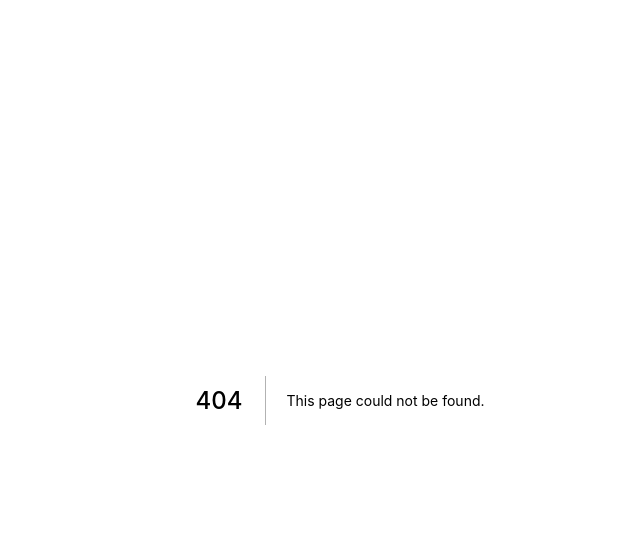
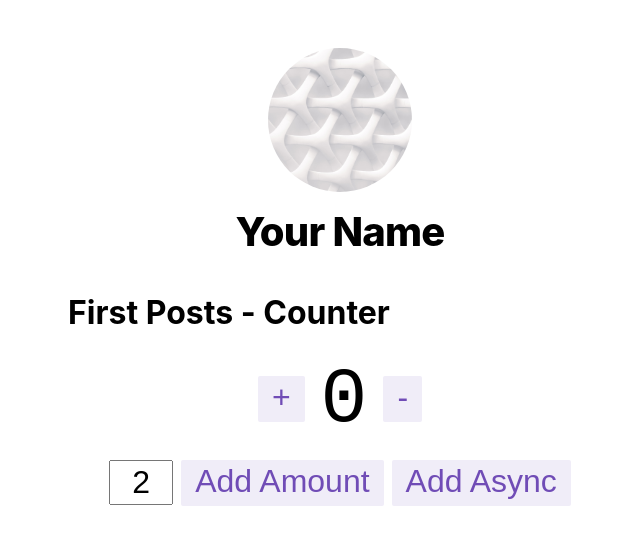
Before and after one commit to gweecl/nextjs-starter-template, a Next.js app: page /posts/first-post in a window 1280 px wide. Before the commit this address had no page. Shown: the top 544 px of the page, without its empty margins (300-940 px from the left). Built offline with nearby package versions, Linux system fonts and the light colour scheme.

Commit message:
Add Redux and Layout sample

```diff
--- /dev/null
+++ b/components/layout.js
@@ -0,0 +1,73 @@
+import Head from 'next/head'
+import Image from 'next/image'
+import styles from './layout.module.css'
+import utilStyles from '../styles/utils.module.css'
+import Link from 'next/link'
+
+const name = 'Your Name'
+export const siteTitle = 'Next.js Sample Website'
+
+export default function Layout({ children, home }) {
+  return (
+    <div className={styles.container}>
+      <Head>
+        <link rel="icon" href="/favicon.ico" />
+        <meta
+          name="description"
+          content="Learn how to build a personal website using Next.js"
+        />
+        <meta
+          property="og:image"
+          content={`https://og-image.vercel.app/${encodeURI(
+            siteTitle
+          )}.png?theme=light&md=0&fontSize=75px&images=https%3A%2F%2Fassets.vercel.com%2Fimage%2Fupload%2Ffront%2Fassets%2Fdesign%2Fnextjs-black-logo.svg`}
+        />
+        <meta name="og:title" content={siteTitle} />
+        <meta name="twitter:card" content="summary_large_image" />
+      </Head>
+      <header className={styles.header}>
+        {home ? (
+          <>
+            <Image
+              priority
+              src="/images/profile.jpg"
+              className={utilStyles.borderCircle}
+              height={144}
+              width={144}
+              alt={name}
+            />
+            <h1 className={utilStyles.heading2Xl}>{name}</h1>
+          </>
+        ) : (
+          <>
+            <Link href="/">
+              <a>
+                <Image
+                  priority
+                  src="/images/profile.jpg"
+                  className={utilStyles.borderCircle}
+                  height={108}
+                  width={108}
+                  alt={name}
+                />
+              </a>
+            </Link>
+            <h2 className={utilStyles.headingLg}>
+              <Link href="/">
+                <a className={utilStyles.colorInherit}>{name}</a>
+              </Link>
+            </h2>
+          </>
+        )}
+      </header>
+      <main>{children}</main>
+      {!home && (
+        <div className={styles.backToHome}>
+          <Link href="/">
+            <a>← Back to home</a>
+          </Link>
+        </div>
+      )}
+    </div>
+  )
+}
--- /dev/null
+++ b/components/layout.module.css
@@ -0,0 +1,15 @@
+.container {
+  max-width: 36rem;
+  padding: 0 1rem;
+  margin: 3rem auto 6rem;
+}
+
+.header {
+  display: flex;
+  flex-direction: column;
+  align-items: center;
+}
+
+.backToHome {
+  margin: 3rem 0 0;
+}
--- /dev/null
+++ b/features/counter/Counter.js
@@ -0,0 +1,60 @@
+import React, { useState } from 'react';
+import { useSelector, useDispatch } from 'react-redux';
+import {
+  decrement,
+  increment,
+  incrementByAmount,
+  incrementAsync,
+  selectCount,
+} from './counterSlice';
+import styles from './Counter.module.css';
+
+export function Counter() {
+  const count = useSelector(selectCount);
+  const dispatch = useDispatch();
+  const [incrementAmount, setIncrementAmount] = useState('2');
+
+  return (
+    <div>
+      <div className={styles.row}>
+        <button
+          className={styles.button}
+          aria-label="Increment value"
+          onClick={() => dispatch(increment())}
+        >
+          +
+        </button>
+        <span className={styles.value}>{count}</span>
+        <button
+          className={styles.button}
+          aria-label="Decrement value"
+          onClick={() => dispatch(decrement())}
+        >
+          -
+        </button>
+      </div>
+      <div className={styles.row}>
+        <input
+          className={styles.textbox}
+          aria-label="Set increment amount"
+          value={incrementAmount}
+          onChange={e => setIncrementAmount(e.target.value)}
+        />
+        <button
+          className={styles.button}
+          onClick={() =>
+            dispatch(incrementByAmount(Number(incrementAmount) || 0))
+          }
+        >
+          Add Amount
+        </button>
+        <button
+          className={styles.asyncButton}
+          onClick={() => dispatch(incrementAsync(Number(incrementAmount) || 0))}
+        >
+          Add Async
+        </button>
+      </div>
+    </div>
+  );
+}
--- /dev/null
+++ b/features/counter/Counter.module.css
@@ -0,0 +1,75 @@
+.row {
+    display: flex;
+    align-items: center;
+    justify-content: center;
+  }
+
+  .row:not(:last-child) {
+    margin-bottom: 16px;
+  }
+
+  .value {
+    font-size: 78px;
+    padding-left: 16px;
+    padding-right: 16px;
+    margin-top: 2px;
+    font-family: 'Courier New', Courier, monospace;
+  }
+
+  .button {
+    appearance: none;
+    border: none;
+    background: none;
+    font-size: 32px;
+    padding-left: 12px;
+    padding-right: 12px;
+    outline: none;
+    border: 2px solid transparent;
+    color: rgb(112, 76, 182);
+    padding-bottom: 4px;
+    cursor: pointer;
+    background-color: rgba(112, 76, 182, 0.1);
+    border-radius: 2px;
+    transition: all 0.15s;
+  }
+
+  .textbox {
+    font-size: 32px;
+    padding: 2px;
+    width: 64px;
+    text-align: center;
+    margin-right: 8px;
+  }
+
+  .button:hover, .button:focus {
+    border: 2px solid rgba(112, 76, 182, 0.4);
+  }
+
+  .button:active {
+    background-color: rgba(112, 76, 182, 0.2);
+  }
+
+  .asyncButton {
+    composes: button;
+    position: relative;
+    margin-left: 8px;
+  }
+
+  .asyncButton:after {
+    content: "";
+    background-color: rgba(112, 76, 182, 0.15);
+    display: block;
+    position: absolute;
+    width: 100%;
+    height: 100%;
+    left: 0;
+    top: 0;
+    opacity: 0;
+    transition: width 1s linear, opacity 0.5s ease 1s;
+  }
+
+  .asyncButton:active:after {
+    width: 0%;
+    opacity: 1;
+    transition: 0s
+  }
--- /dev/null
+++ b/features/counter/counterSlice.js
@@ -0,0 +1,42 @@
+import { createSlice } from '@reduxjs/toolkit';
+
+export const slice = createSlice({
+  name: 'counter',
+  initialState: {
+    value: 0,
+  },
+  reducers: {
+    increment: state => {
+      // Redux Toolkit allows us to write "mutating" logic in reducers. It
+      // doesn't actually mutate the state because it uses the immer library,
+      // which detects changes to a "draft state" and produces a brand new
+      // immutable state based off those changes
+      state.value += 1;
+    },
+    decrement: state => {
+      state.value -= 1;
+    },
+    incrementByAmount: (state, action) => {
+      state.value += action.payload;
+    },
+  },
+});
+
+export const { increment, decrement, incrementByAmount } = slice.actions;
+
+// The function below is called a thunk and allows us to perform async logic. It
+// can be dispatched like a regular action: `dispatch(incrementAsync(10))`. This
+// will call the thunk with the `dispatch` function as the first argument. Async
+// code can then be executed and other actions can be dispatched
+export const incrementAsync = amount => dispatch => {
+  setTimeout(() => {
+    dispatch(incrementByAmount(amount));
+  }, 1000);
+};
+
+// The function below is called a selector and allows us to select a value from
+// the state. Selectors can also be defined inline where they're used instead of
+// in the slice file. For example: `useSelector((state) => state.counter.value)`
+export const selectCount = state => state.counter.value;
+
+export default slice.reducer;
--- a/pages/_app.js
+++ b/pages/_app.js
@@ -1,7 +1,16 @@
+import { Provider } from 'react-redux'
+import store from '../store'
 import '../styles/globals.css'
 
 function MyApp({ Component, pageProps }) {
-  return <Component {...pageProps} />
+  // Use the layout defined at the page level, if available
+  const getLayout = Component.getLayout || ((page) => page)
+
+  return getLayout(
+    <Provider store={store}>
+      <Component {...pageProps} />
+    </Provider>
+  )
 }
 
 export default MyApp
--- /dev/null
+++ b/pages/posts/first-post.js
@@ -0,0 +1,25 @@
+import Link from 'next/link'
+import Head from 'next/head'
+import Layout from '../../components/layout'
+import { Counter } from '../../features/counter/Counter'
+
+
+export default function FirstPost() {
+  return (
+    <>
+      <Head>
+        <title>First Post</title>
+      </Head>
+      <h1>First Posts - Counter</h1>
+      <Counter />
+    </>
+  )
+}
+
+FirstPost.getLayout = function getLayout(page) {
+  return (
+    <Layout home>
+      {page}
+    </Layout>
+  )
+}
--- /dev/null
+++ b/store.js
@@ -0,0 +1,8 @@
+import { configureStore } from '@reduxjs/toolkit';
+import counterReducer from './features/counter/counterSlice';
+
+export default configureStore({
+  reducer: {
+    counter: counterReducer,
+  },
+});
--- /dev/null
+++ b/styles/utils.module.css
@@ -0,0 +1,52 @@
+.heading2Xl {
+  font-size: 2.5rem;
+  line-height: 1.2;
+  font-weight: 800;
+  letter-spacing: -0.05rem;
+  margin: 1rem 0;
+}
+
+.headingXl {
+  font-size: 2rem;
+  line-height: 1.3;
+  font-weight: 800;
+  letter-spacing: -0.05rem;
+  margin: 1rem 0;
+}
+
+.headingLg {
+  font-size: 1.5rem;
+  line-height: 1.4;
+  margin: 1rem 0;
+}
+
+.headingMd {
+  font-size: 1.2rem;
+  line-height: 1.5;
+}
+
+.borderCircle {
+  border-radius: 9999px;
+}
+
+.colorInherit {
+  color: inherit;
+}
+
+.padding1px {
+  padding-top: 1px;
+}
+
+.list {
+  list-style: none;
+  padding: 0;
+  margin: 0;
+}
+
+.listItem {
+  margin: 0 0 1.25rem;
+}
+
+.lightText {
+  color: #666;
+}
```
Also changed, not shown: package.json (+5 -3 lines), pages/index.js (+8 -0 lines), public/images/profile.jpg (added).
